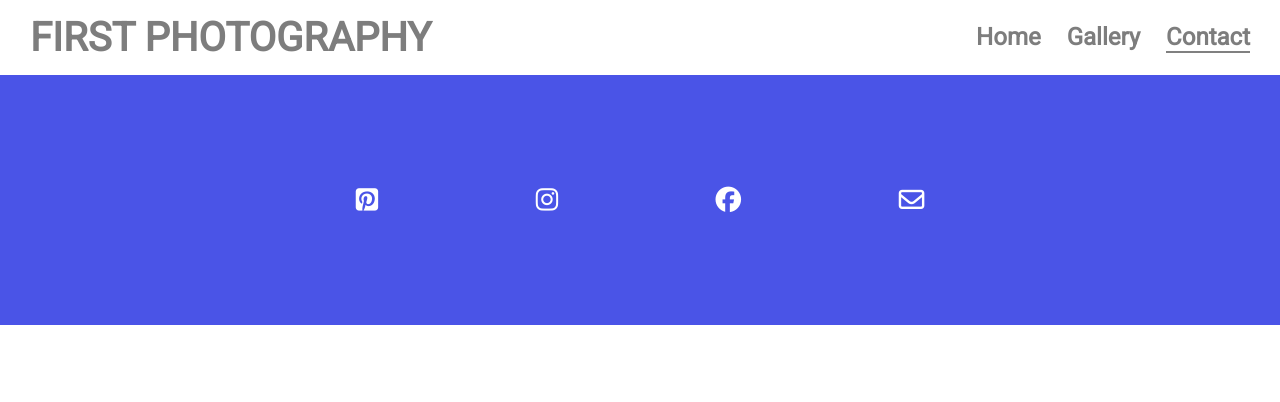
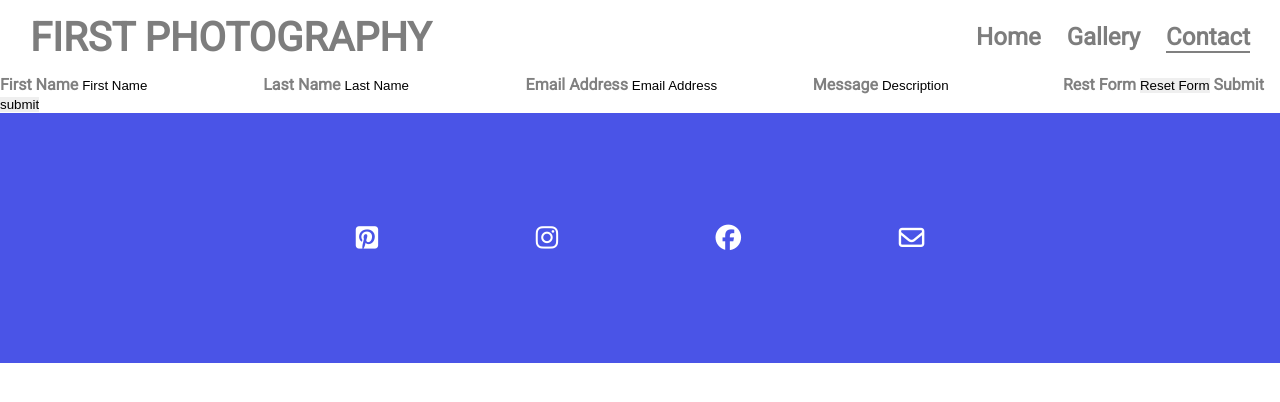
Before and after one commit to LADCode2021/HTML_and_CSS_Essentials_Portfolio_Project, a plain HTML site: page contact.html in a window 1280 px wide. Drawn offline with Linux system fonts and the light colour scheme.

Commit message:
Add: thank-you.html for contact form and basic form structure

```diff
--- a/contact.html
+++ b/contact.html
@@ -13,8 +13,6 @@
     <!-- Header -->
     <header>
         <h1 class="logo">First Photography</h1>
-        </section>
-    </header>
 
         <!-- Navigation -->
         <nav>
@@ -24,8 +22,26 @@
                 <li><a class="active" href="contact.html">Contact</a></li>
             </ul>
         </nav>
+    </header>
 
-    <main></main>
+    <main>
+        <section id="form-container" class="clear-both">
+            <form method="get" action="thank-you.html">
+                <label for="fname">First Name</label>
+                <input type="text" id="fname" name="first-name" value="First Name" required>
+                <label for="fname">Last Name</label>
+                <input type="text" id="lname" name="last-name" value="Last Name" required>
+                <label for="email">Email Address</label>
+                <input type="email" id="email" name="email" value="Email Address" required>
+                <label for="desc">Message</label>
+                <input type="text" id="desc" name="description" value="Description" required>
+                <label for="reset">Rest Form</label>
+                <input type="reset" id="reset" name="reset" value="Reset Form">
+                <label for="submit">Submit</label>
+                <input type="submit" id="submit" name="submit" value="submit">
+            </form>
+        </section>
+    </main>
 
     <!-- Footer -->
     <Footer id="footer-container" class="clear-both">
```
Also changed, not shown: gallery.html (+2 -3 lines), index.html (+7 -5 lines), thank-you.html (added). Lines whose indentation alone changed are shown as unchanged.
